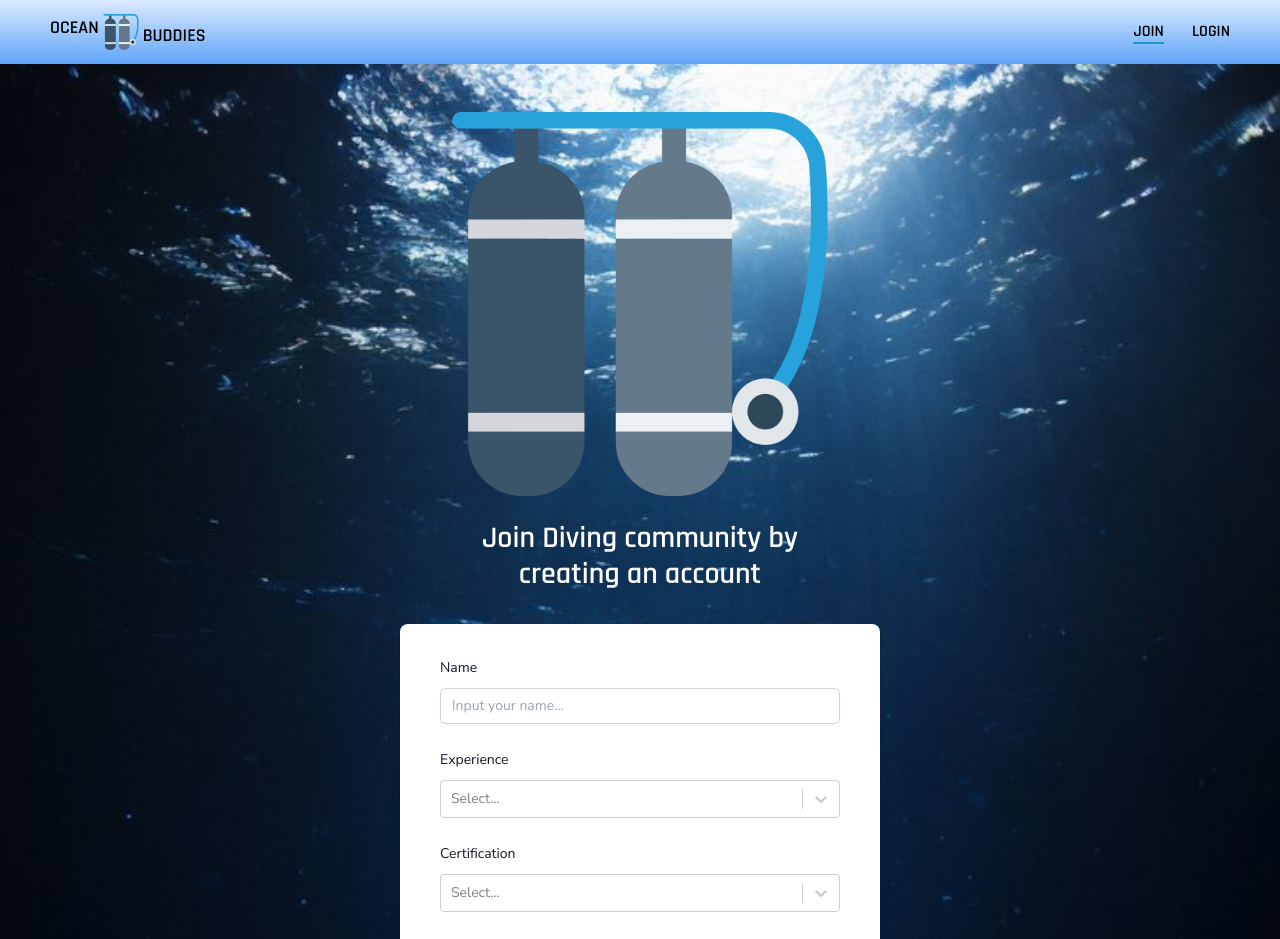
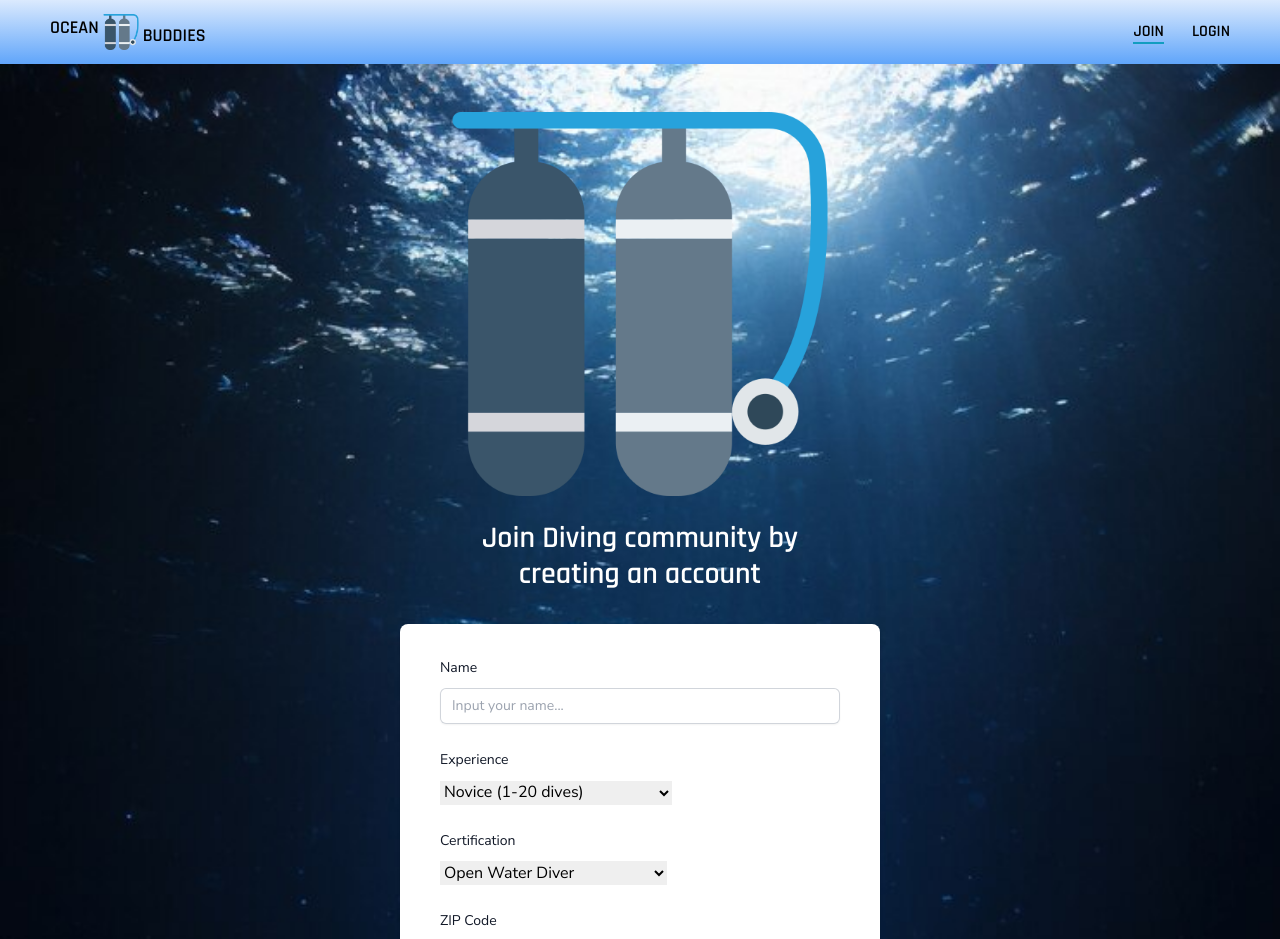
Before and after one commit to RozaliiaRusskikh/ocean-buddies, a Next.js app: page /register in a window 1280 px wide. Shown: the top 939 px of the page. Built offline with nearby package versions, Linux system fonts and the light colour scheme.

Commit message:
Get data from Select

```diff
--- a/app/components/AuthForm.tsx
+++ b/app/components/AuthForm.tsx
@@ -14,22 +14,22 @@ interface AuthFormProps {
 const AuthForm: React.FC<AuthFormProps> = ({ variant }) => {
   const [isLoading, setIsLoading] = useState(false);
 
-  const levels = [
-    { value: "novice", label: "Novice (1-20 dives)" },
-    { value: "intermediate", label: "Intermediate (21 - 50 dives)" },
-    { value: "experienced", label: "Experienced (51 - 100 dives)" },
-    { value: "advanced", label: "Advanced (101 - 200 dives)" },
-    { value: "master", label: "Master (more than 200 dives)" },
+  const experienceOptions = [
+    { value: "Novice", label: "Novice (1-20 dives)" },
+    { value: "Intermediate", label: "Intermediate (21 - 50 dives)" },
+    { value: "Experienced", label: "Experienced (51 - 100 dives)" },
+    { value: "Advanced", label: "Advanced (101 - 200 dives)" },
+    { value: "Master", label: "Master (more than 200 dives)" },
   ];
 
-  const certifications = [
-    { value: "openWater", label: "Open Water Diver" },
-    { value: "advancedOpenWater", label: "Advanced Open Water Diver" },
-    { value: "instructor", label: "Instructor" },
-    { value: "nitrox", label: "Enriched Air Nitrox" },
-    { value: "master", label: "Dive Master" },
-    { value: "rescue", label: "Rescue Diver" },
-    { value: "wreck", label: "Wreck Diver" },
+  const certificationOptions = [
+    { value: "Open Water Diver", label: "Open Water Diver" },
+    { value: "Advanced Open Water", label: "Advanced Open Water Diver" },
+    { value: "Instructor", label: "Instructor" },
+    { value: "Enriched Air Nitrox", label: "Enriched Air Nitrox" },
+    { value: "Dive Master", label: "Dive Master" },
+    { value: "Rescue Diver", label: "Rescue Diver" },
+    { value: "Wreck Diver", label: "Wreck Diver" },
   ];
 
   const {
@@ -42,8 +42,6 @@ const AuthForm: React.FC<AuthFormProps> = ({ variant }) => {
       email: "",
       password: "",
       zipcode: "",
-      certification: "",
-      experience: "",
     },
   });
 
@@ -74,15 +72,18 @@ const AuthForm: React.FC<AuthFormProps> = ({ variant }) => {
                 disabled={isLoading}
               />
               <Select
-                options={levels}
+                name="experience"
+                options={experienceOptions}
                 label="Experience"
                 disabled={isLoading}
+                register={register}
               />
               <Select
-                options={certifications}
+                name="cerifications"
+                options={certificationOptions}
                 label="Certification"
                 disabled={isLoading}
-                isMulti
+                register={register}
               />
               <Input
                 id="zipcode"
--- a/app/components/Input.tsx
+++ b/app/components/Input.tsx
@@ -53,7 +53,6 @@ const Input: React.FC<InputProps> = ({
           placeholder:text-gray-400
           focus:ring-2
           focus:ring-inset
-          focus:ring-sky-500
           sm:text-sm
           sm:leading-6`,
 
--- a/app/components/Select.tsx
+++ b/app/components/Select.tsx
@@ -1,23 +1,26 @@
 "use client";
-import dynamic from "next/dynamic";
-const ReactSelect = dynamic(() => import("react-select"), { ssr: false });
+
+import { UseFormRegister, FieldValues } from "react-hook-form";
+
+interface Option {
+  label: string;
+  value: string;
+}
 
 interface SelectProps {
+  name: string;
+  options: Option[];
+  register: UseFormRegister<FieldValues>;
+  label: string;
   disabled?: boolean;
-  label: string;
-  onChange?: () => void;
-  options: Record<string, any>[];
-  value?: Record<string, any>;
-  isMulti?: boolean;
 }
 
 const Select: React.FC<SelectProps> = ({
+  name,
+  options,
+  register,
   label,
-  isMulti = false,
   disabled,
-  onChange,
-  options,
-  value,
 }) => {
   return (
     <div>
@@ -25,18 +28,16 @@ const Select: React.FC<SelectProps> = ({
         {label}
       </label>
       <div className="mt-2">
-        <ReactSelect
-          value={value}
-          options={options}
-          onChange={onChange}
-          isDisabled={disabled}
-          isMulti={isMulti}
-          classNames={{
-            control: () => "text-sm",
-          }}
-        />
+        <select {...register(name)} disabled={disabled}>
+          {options.map((option) => (
+            <option key={option.value} value={option.value}>
+              {option.label}
+            </option>
+          ))}
+        </select>
       </div>
     </div>
   );
 };
+
 export default Select;
--- a/package.json
+++ b/package.json
@@ -21,8 +21,7 @@
     "react": "^18",
     "react-dom": "^18",
     "react-hook-form": "^7.49.2",
-    "react-icons": "^4.12.0",
-    "react-select": "^5.8.0"
+    "react-icons": "^4.12.0"
   },
   "devDependencies": {
     "@types/aos": "^3.0.7",
```
Also changed, not shown: 1 other file (tests, documents, lock files or other folders).
